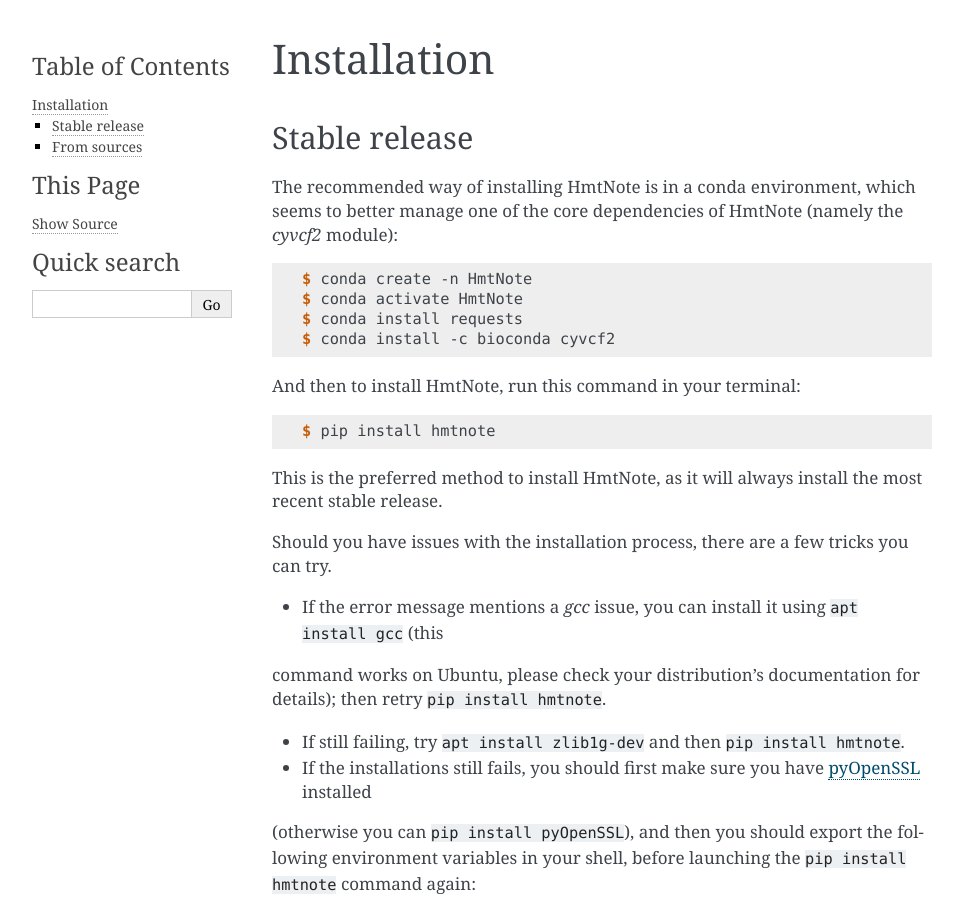
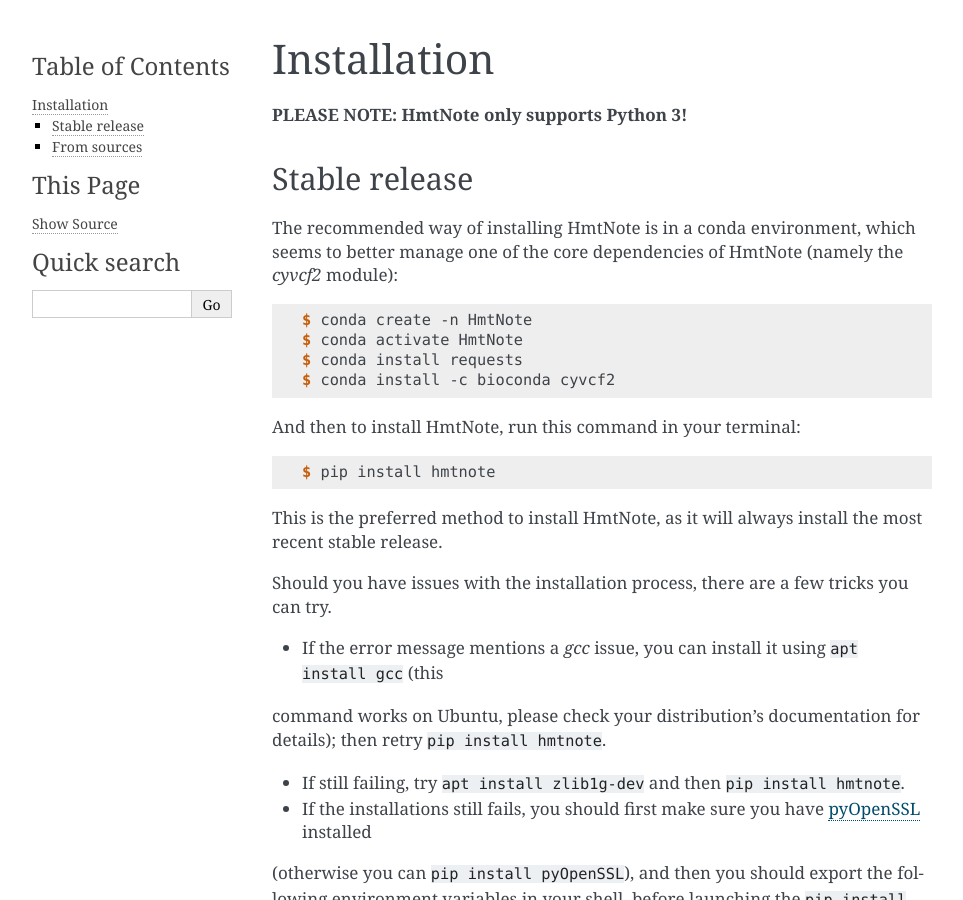
Before and after one commit to robertopreste/HmtNote, a Sphinx documentation site: the page built from docs/installation.rst, in a window 1280 px wide and 900 px high. Shown: the whole window, without its empty margins (148-1111 px from the left). Built offline with Sphinx 7.4.7, drawn with Linux system fonts in a browser that asks for light colours; pages that are not in the unit, such as notebooks, are missing from menus.

Commit message:
Update documentation to highlight only Python 3 is supported

```diff
--- a/README.rst
+++ b/README.rst
@@ -135,6 +135,8 @@ By default, ``annotate_vcf()`` will annotate the VCF using all four groups of an
 Installation
 ------------
 
+**PLEASE NOTE: HmtNote only supports Python 3!**
+
 The preferred installation method for HmtNote is using ``pip`` in a conda environment:
 
 .. code-block:: console
--- a/docs/installation.rst
+++ b/docs/installation.rst
@@ -2,6 +2,7 @@
 Installation
 ============
 
+**PLEASE NOTE: HmtNote only supports Python 3!**
 
 Stable release
 --------------
```
